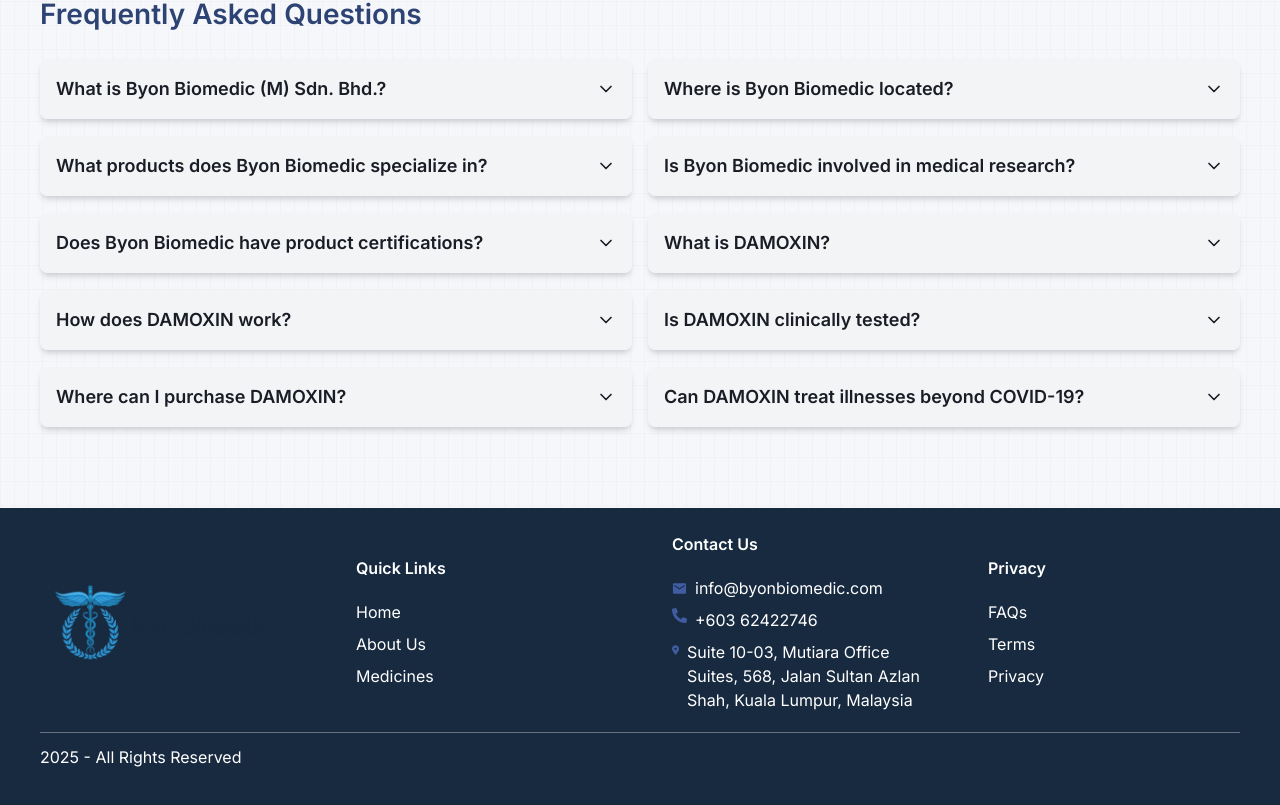
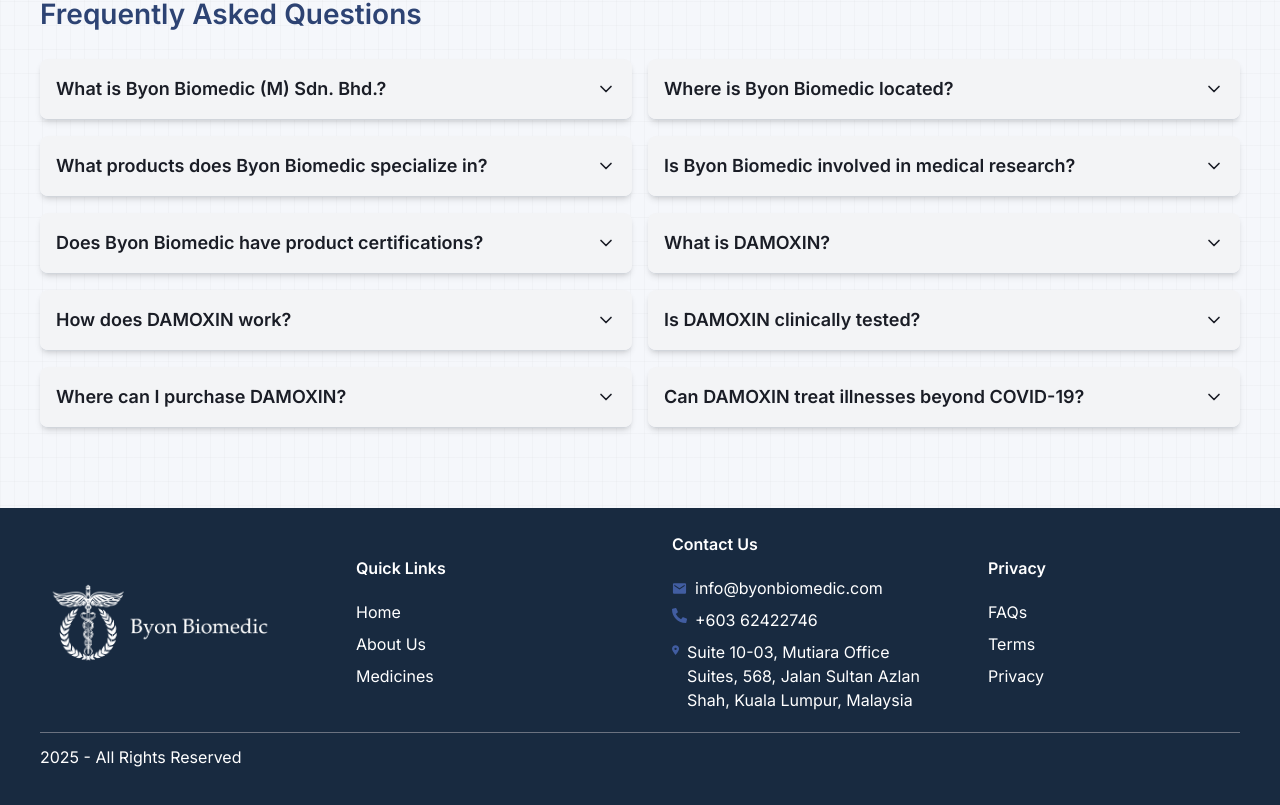
Before and after one commit to sai-ram-kaushik/byon-biomedic-website, a React (Vite) app: page / in a window 1280 px wide. Shown: the part 767-1572 px from the top of the page. Built offline with nearby package versions, Linux system fonts and the light colour scheme.

Commit message:
byon white

```diff
--- a/src/components/Footer.jsx
+++ b/src/components/Footer.jsx
@@ -11,7 +11,7 @@
             <div className="grid grid-cols-1 lg:grid-cols-4 items-center gap-5 lg:gap-16">
                <div className="flex flex-col items-start gap-3">
                   <Link to="/">
-                     <img src="/ByonfullLogo.png" className="w-40 md:w-52 lg:w-60 h-auto" />
+                     <img src="/Byonlogowhite.png" className="w-40 md:w-52 lg:w-60 h-auto" />
                   </Link>
                </div>
 
```
Also changed, not shown: public/Byonlogowhite.png (added).
